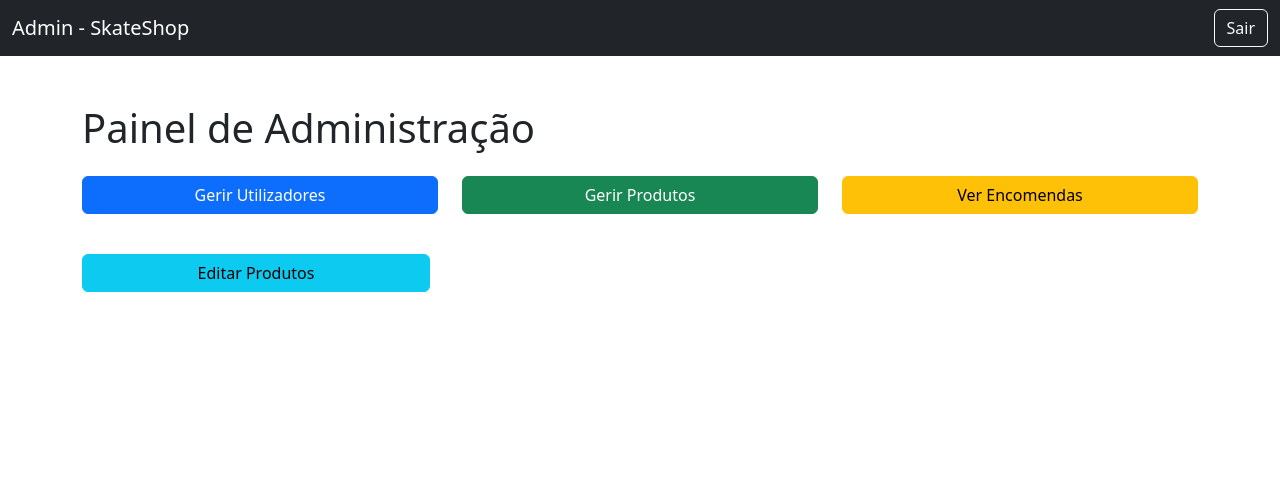
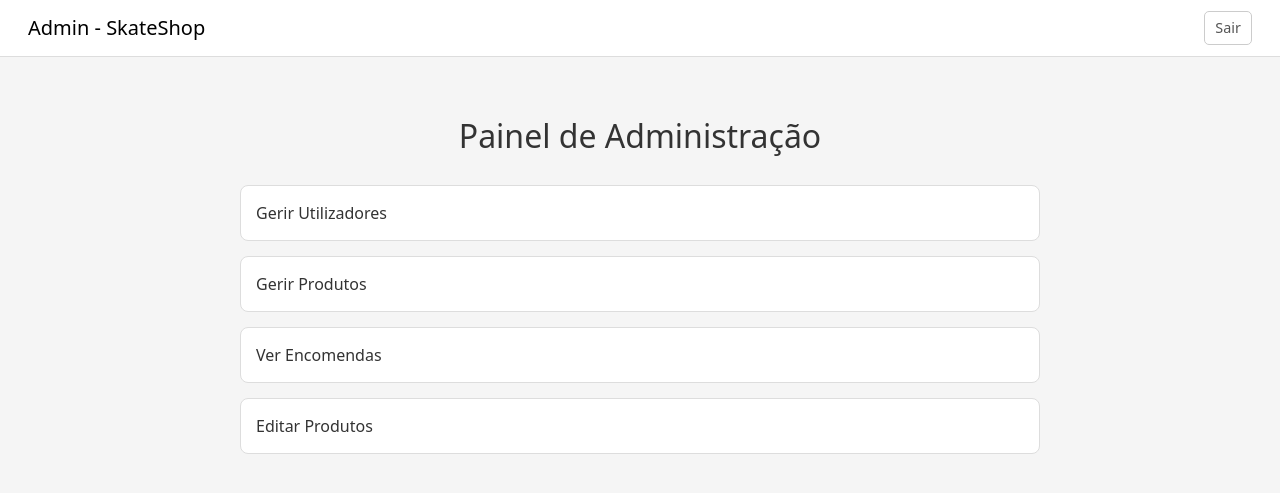
Before and after one commit to Jpedro121/PAP, a PHP site: page /dashboard_admin.php in a window 1280 px wide. Shown: the top 493 px of the page. Run offline with PHP 8.4, Linux system fonts and the light colour scheme; a user stored in the database is signed in.

```diff
--- a/dashboard_admin.php
+++ b/dashboard_admin.php
@@ -1,7 +1,6 @@
 <?php
 session_start();
 
-// Verificar se o utilizador tem sessão iniciada e é admin
 if (!isset($_SESSION['username']) || $_SESSION['role'] !== 'admin') {
     header("Location: login/login.php");
     exit();
@@ -13,39 +12,71 @@ if (!isset($_SESSION['username']) || $_SESSION['role'] !== 'admin') {
 <head>
     <meta charset="UTF-8">
     <meta name="viewport" content="width=device-width, initial-scale=1.0">
-    <title>Dashboard do Administrador</title>
-    <link rel="stylesheet" href="https://cdn.jsdelivr.net/npm/bootstrap@5.3.0/dist/css/bootstrap.min.css">
+    <title>Admin Dashboard</title>
+    <link href="https://cdn.jsdelivr.net/npm/bootstrap@5.3.0/dist/css/bootstrap.min.css" rel="stylesheet">
+    <style>
+        body {
+            background-color: #f5f5f5;
+            font-family: system-ui, sans-serif;
+            color: #333;
+        }
+        .navbar {
+            background-color: #fff;
+            border-bottom: 1px solid #ddd;
+        }
+        .navbar-brand {
+            font-weight: 500;
+        }
+        .logout-link {
+            font-size: 0.9rem;
+            color: #555;
+            text-decoration: none;
+            border: 1px solid #ccc;
+            padding: 5px 10px;
+            border-radius: 5px;
+        }
+        .logout-link:hover {
+            background-color: #eee;
+        }
+        .dashboard {
+            max-width: 800px;
+            margin: 60px auto;
+        }
+        .dashboard h2 {
+            margin-bottom: 30px;
+            text-align: center;
+            font-weight: 500;
+        }
+        .dashboard a {
+            display: block;
+            padding: 15px;
+            margin-bottom: 15px;
+            background-color: #fff;
+            border: 1px solid #ddd;
+            border-radius: 8px;
+            text-decoration: none;
+            color: #333;
+            transition: background-color 0.2s;
+        }
+        .dashboard a:hover {
+            background-color: #f0f0f0;
+        }
+    </style>
 </head>
 <body>
-    <nav class="navbar navbar-expand-lg navbar-dark bg-dark">
-        <div class="container-fluid">
-            <a class="navbar-brand" href="#">Admin - SkateShop</a>
-            <div class="d-flex">
-                <a class="btn btn-outline-light" href="/PAP/home.php">Sair</a>
-
-            </div>
+    <nav class="navbar px-3 py-2">
+        <div class="container-fluid d-flex justify-content-between align-items-center">
+            <span class="navbar-brand">Admin - SkateShop</span>
+            <a href="/PAP/home.php" class="logout-link">Sair</a>
         </div>
     </nav>
 
-    <div class="container mt-5">
-        <h1 class="mb-4">Painel de Administração</h1>
-        <div class="row g-4">
-            <div class="col-md-4">
-                <a href="login/admin_users.php" class="btn btn-primary w-100">Gerir Utilizadores</a>
-            </div>
-            <div class="col-md-4">
-                <a href="produtos_admin.php" class="btn btn-success w-100">Gerir Produtos</a>
-            </div>
-            <div class="col-md-4">
-                <a href="encomendas_admin.php" class="btn btn-warning w-100">Ver Encomendas</a>
-            </div>
-            <div class="row g-4 mt-3">
-            <div class="col-md-4">
-                <a href="listar_produtos.php" class="btn btn-info w-100">Editar Produtos</a>
-            </div>
-        </div>
-
-        </div>
+    <div class="dashboard">
+        <h2>Painel de Administração</h2>
+        <a href="login/admin_users.php">Gerir Utilizadores</a>
+        <a href="produtos_admin.php">Gerir Produtos</a>
+        <a href="encomendas_admin.php">Ver Encomendas</a>
+        <a href="listar_produtos.php">Editar Produtos</a>
     </div>
 </body>
 </html>
```
Also changed, not shown: Roupas.php (added, +48 -0 lines), header.php (+3 -5 lines), produtos_por_marca.php (+13 -6 lines), skateboard.php (added, +49 -0 lines), sql/skateshop.sql (+26 -15 lines), static/images/carharttpants.jpeg (added), static/images/simple-pant-blue-light-true-washed-1817.webp (added), static/images/tenis-sb-dunk-high-san-francisco-giants.avif (added), static/images/yuto1.webp (added).
